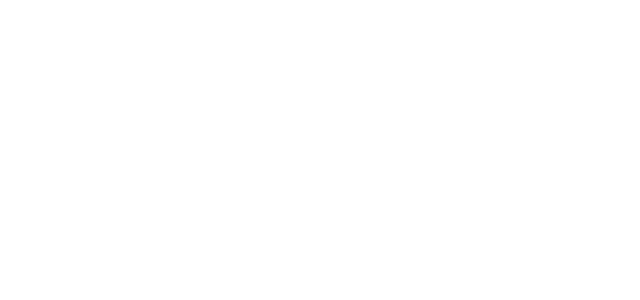
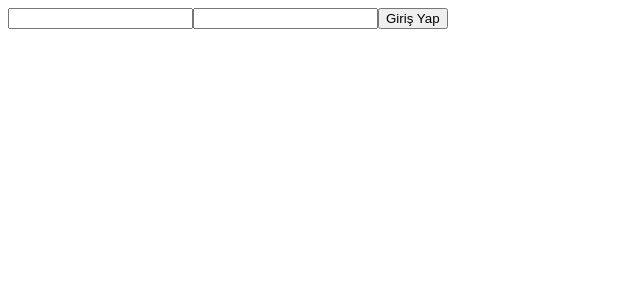
Before and after one commit to burakbehlull/blog, a React (Vite) app in the folder client/: page /login in a window 1280 px wide. Before the commit this address had no page. Shown: the top 300 px of the page, without its empty margins (0-640 px from the left). Built offline with nearby package versions, Linux system fonts and the light colour scheme.

Commit message:
feat: Add Login component and cookies

```diff
--- /dev/null
+++ b/client/src/pages/auth/Login.jsx
@@ -0,0 +1,37 @@
+import React, {useState} from 'react'
+import axios from 'axios'
+import {useCookies} from 'react-cookie'
+
+function Login() {
+    const [usernameCookies, setUsernameCookie, removeUsernameCookie] = useCookies(['username'])
+    const [accesstokenCookies, setAccesstokenCookie, removeAccesstokenCookie] = useCookies(['username'])
+
+    const [form, setForm] = useState({email: '', password: ''})
+    const [data, setData] = useState({})
+    const onChange = (e) => {
+        setForm({...form, [e.target.name]: e.target.value})
+    }
+    const handleChange = (e) => {
+        e.preventDefault()
+        axios.post('http://localhost/auth/login', {
+            email: form.email,
+            password: form.password
+        }).then(res=>setData(res.data)).catch(err=> console.log(err))
+        console.log(data)
+        if(data.username && data.accessToken){
+            setUsernameCookie('username', data.username, {path: '/'})
+            setAccesstokenCookie('accessToken', data.accessToken, {path: '/'})
+        }
+    }
+    return(
+        <>
+            <form>
+                <input type='email' name='email' value={form.email} onChange={onChange} />
+                <input type='password' name='password' value={form.password} onChange={onChange} />
+                <button type='submit' onClick={handleChange}>Giriş Yap</button>
+            </form>
+        </>
+    )
+}
+
+export default Login
```
Also changed, not shown: client/src/routes/routes.jsx (+7 -1 lines), 1 other file (tests, documents, lock files or other folders).
